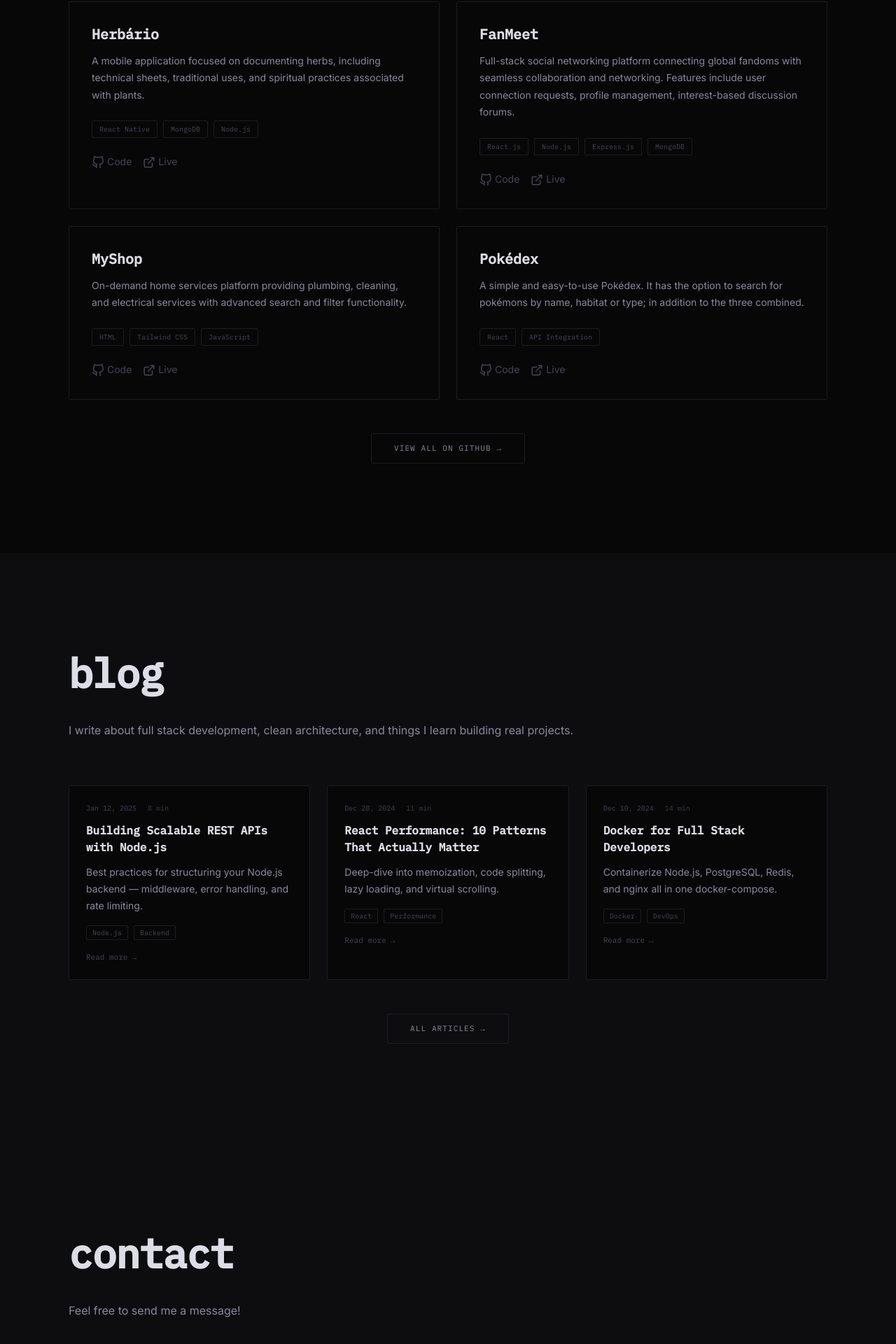
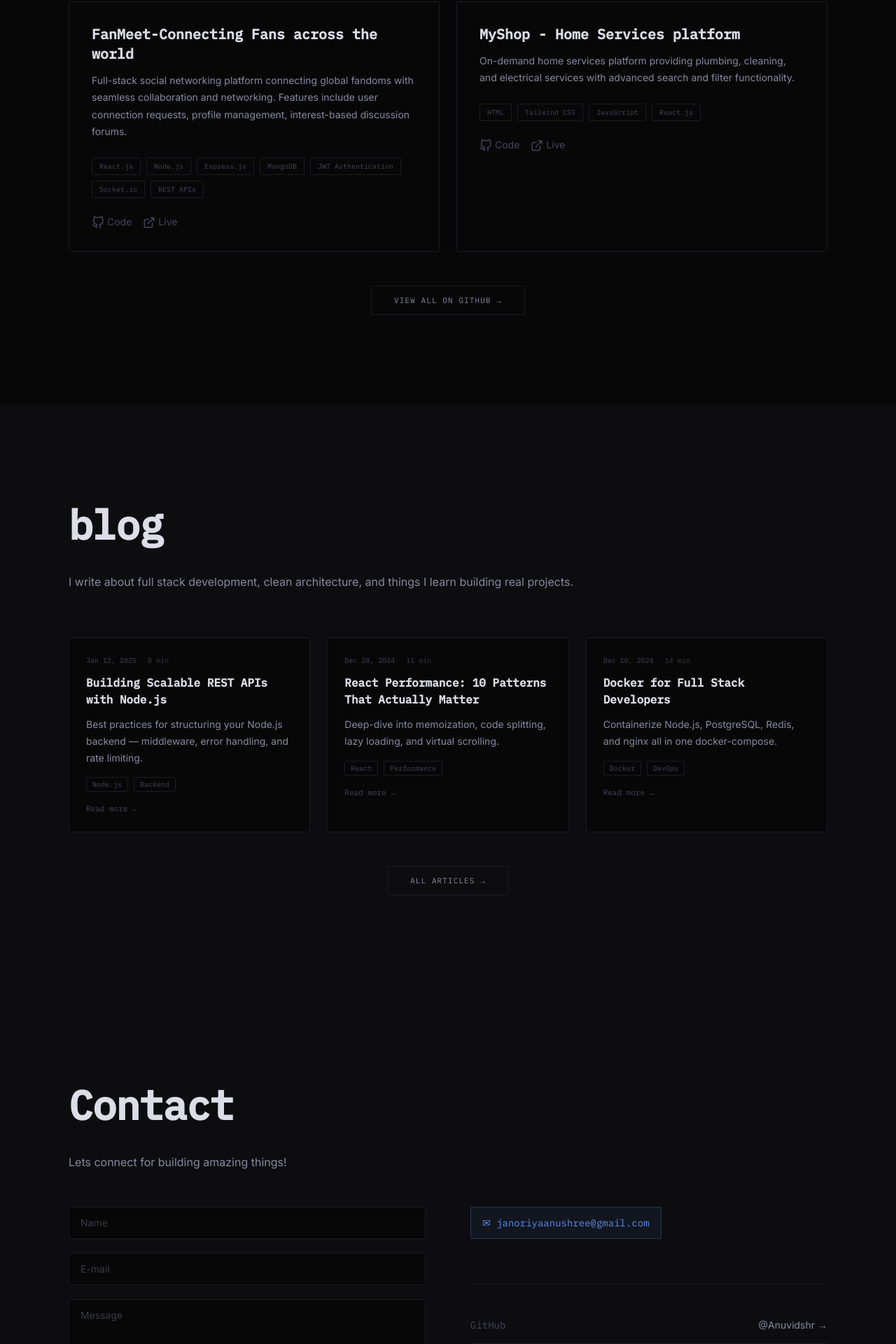
Before and after one commit to Anuvidshr/Anushree-Portfolio, a React (Create React App) app: page / in a window 1280 px wide. Shown: the part 3530-5450 px from the top of the page at 70% size. Built offline with nearby package versions, Linux system fonts and the light colour scheme.

Commit message:
fix build errors

```diff
--- a/src/App.js
+++ b/src/App.js
@@ -40,17 +40,21 @@ function Cursor() {
   );
 }
 
-export function useInView(options = {}) {
+export function useInView(options) {
   const ref = useRef(null);
   const [inView, setInView] = useState(false);
+  const threshold = options?.threshold ?? 0.12;
+  const root = options?.root ?? null;
+  const rootMargin = options?.rootMargin ?? '0px';
+
   useEffect(() => {
     const obs = new IntersectionObserver(
       ([e]) => { if (e.isIntersecting) { setInView(true); obs.disconnect(); } },
-      { threshold: 0.12, ...options }
+      { threshold, root, rootMargin }
     );
     if (ref.current) obs.observe(ref.current);
     return () => obs.disconnect();
-  }, []);
+  }, [threshold, root, rootMargin]);
   return [ref, inView];
 }
 
--- a/src/components/Contact.js
+++ b/src/components/Contact.js
@@ -2,27 +2,32 @@ import React, { useState } from 'react';
 import { useInView } from '../App';
 
 const socials = [
-  { label: 'GitHub', url: 'https://github.com/Anuridshi', user: '@Anuridshi' },
+  { label: 'GitHub', url: 'https://github.com/Anuvidshr', user: '@Anuvidshr' },
   { label: 'LinkedIn', url: 'https://linkedin.com/in/anushree-janoriya', user: '/in/anushree-janoriya' },
-  { label: 'Phone', url: 'tel:+919302821132', user: '+91 9302821132' },
+  { label: 'Phone', url: 'tel:+919302321112', user: '+91 9302321112' },
 ];
 
 export default function Contact() {
   const [ref, inView] = useInView();
   const [form, setForm] = useState({ name: '', email: '', message: '' });
-  const [sent, setSent] = useState(false);
-  const [loading, setLoading] = useState(false);
+  const [status, setStatus] = useState('idle');
 
   const handle = e => setForm({ ...form, [e.target.name]: e.target.value });
 
-  const submit = async (e) => {
+  const submit = (e) => {
     e.preventDefault();
-    setLoading(true);
-    await new Promise(r => setTimeout(r, 1000));
-    setLoading(false);
-    setSent(true);
+
+    const subject = encodeURIComponent(`Portfolio Contact from ${form.name}`);
+    const body = encodeURIComponent(
+      `Name: ${form.name}\nEmail: ${form.email}\n\nMessage:\n${form.message}`
+    );
+    const gmailComposeUrl = `https://mail.google.com/mail/?view=cm&fs=1&to=janoriyaanushree@gmail.com&su=${subject}&body=${body}`;
+
+    window.open(gmailComposeUrl, '_blank', 'noopener,noreferrer');
+
+    setStatus('opened');
     setForm({ name: '', email: '', message: '' });
-    setTimeout(() => setSent(false), 5000);
+    setTimeout(() => setStatus('idle'), 6000);
   };
 
   const inputClass = "bg-bg border border-border text-textprimary font-sans text-sm px-4 py-3 rounded-sm outline-none focus:border-accent transition-all placeholder:text-textdim w-full";
@@ -34,11 +39,11 @@ export default function Contact() {
 
           <h2 className="font-mono font-bold text-textprimary mb-6"
             style={{ fontSize: 'clamp(38px, 5vw, 58px)', letterSpacing: '-0.02em' }}>
-            contact
+            Contact
           </h2>
 
           <p className="text-textsecondary text-base leading-[1.85] mb-12 max-w-3xl">
-            Feel free to send me a message!
+            Lets connect for building amazing things!
           </p>
 
           <div className="grid grid-cols-1 lg:grid-cols-2 gap-16">
@@ -54,26 +59,24 @@ export default function Contact() {
                 <textarea name="message" value={form.message} onChange={handle} rows={6} placeholder="Message" required className={`${inputClass} resize-y`} />
               </div>
 
-              <button type="submit" disabled={loading}
-                className={`self-start bg-accent text-white font-mono text-[11px] uppercase tracking-widest px-8 py-3 rounded-sm transition-all ${
-                  loading ? 'opacity-60 pointer-events-none' : 'hover:opacity-85 hover:-translate-y-0.5'
-                }`}>
-                {loading ? 'Sending...' : 'Send'}
+              <button type="submit"
+                className="self-start bg-accent text-white font-mono text-[11px] uppercase tracking-widest px-8 py-3 rounded-sm transition-all hover:opacity-85 hover:-translate-y-0.5">
+                Send
               </button>
 
-              {sent && (
+              {status === 'opened' && (
                 <div className="flex items-center gap-2.5 px-4 py-3 rounded-sm font-mono text-xs text-accentgreen"
                   style={{ background: 'rgba(78,204,163,0.08)', border: '1px solid rgba(78,204,163,0.25)' }}>
-                  ✓ Message sent! I'll get back to you soon.
+                  ✓ Gmail compose opened. Click Send in Gmail to deliver your message.
                 </div>
               )}
             </form>
 
             <div>
-              <a href="mailto:janoriya.anushree@gmail.com"
+              <a href="mailto:janoriyaanushree@gmail.com"
                 className="inline-flex items-center gap-2.5 font-mono text-sm text-accent px-4 py-3 rounded-sm mb-8"
                 style={{ border: '1px solid rgba(91,141,238,0.25)', background: 'rgba(91,141,238,0.07)' }}>
-                ✉ janoriya.anushree@gmail.com
+                ✉ janoriyaanushree@gmail.com
               </a>
 
               <div className="border-t border-border pt-8 mt-8">
--- a/src/components/Hero.js
+++ b/src/components/Hero.js
@@ -2,9 +2,9 @@ import React, { useEffect, useState } from 'react'
 import profilePic from '../Picspdf/profilepic.png';
 
 const socials = [
-  { url: 'https://github.com/Anuridshi', icon: 'M9 19c-5 1.5-5-2.5-7-3m14 6v-3.87a3.37 3.37 0 0 0-.94-2.61c3.14-.35 6.44-1.54 6.44-7A5.44 5.44 0 0 0 20 4.77 5.07 5.07 0 0 0 19.91 1S18.73.65 16 2.48a13.38 13.38 0 0 0-7 0C6.27.65 5.09 1 5.09 1A5.07 5.07 0 0 0 5 4.77a5.44 5.44 0 0 0-1.5 3.78c0 5.42 3.3 6.61 6.44 7A3.37 3.37 0 0 0 9 18.13V22' },
+  { url: 'https://github.com/Anuvidshr', icon: 'M9 19c-5 1.5-5-2.5-7-3m14 6v-3.87a3.37 3.37 0 0 0-.94-2.61c3.14-.35 6.44-1.54 6.44-7A5.44 5.44 0 0 0 20 4.77 5.07 5.07 0 0 0 19.91 1S18.73.65 16 2.48a13.38 13.38 0 0 0-7 0C6.27.65 5.09 1 5.09 1A5.07 5.07 0 0 0 5 4.77a5.44 5.44 0 0 0-1.5 3.78c0 5.42 3.3 6.61 6.44 7A3.37 3.37 0 0 0 9 18.13V22' },
   { url: 'https://linkedin.com/in/anushree-janoriya', icon: 'M16 8a6 6 0 0 1 6 6v7h-4v-7a2 2 0 0 0-2-2 2 2 0 0 0-2 2v7h-4v-7a6 6 0 0 1 6-6z M2 9h4v12H2z M4 6a2 2 0 1 0 0-4 2 2 0 0 0 0 4z' },
-  { url: 'https://twitter.com/anushree_janoriya', icon: 'M22.46 6c-.77.35-1.6.58-2.46.69a4.3 4.3 0 0 0 1.88-2.37 8.6 8.6 0 0 1-2.72 1.04 4.28 4.28 0 0 0-7.3 3.9A12.15 12.15 0 0 1 3.1 4.9a4.28 4.28 0 0 0 1.33 5.71 4.24 4.24 0 0 1-1.94-.54v.05a4.28 4.28 0 0 0 3.43 4.2 4.34 4.34 0 0 1-1.93.07 4.28 4.28 0 0 0 4 2.97A8.58 8.58 0 0 1 2 19.54a12.1 12.1 0 0 0 6.56 1.92c7.87 0 12.17-6.52 12.17-12.17v-.55A8.7 8.7 0 0 0 22.46 6z' },
+  { url: 'https://twitter.com/AnushreeJanori1', icon: 'M22.46 6c-.77.35-1.6.58-2.46.69a4.3 4.3 0 0 0 1.88-2.37 8.6 8.6 0 0 1-2.72 1.04 4.28 4.28 0 0 0-7.3 3.9A12.15 12.15 0 0 1 3.1 4.9a4.28 4.28 0 0 0 1.33 5.71 4.24 4.24 0 0 1-1.94-.54v.05a4.28 4.28 0 0 0 3.43 4.2 4.34 4.34 0 0 1-1.93.07 4.28 4.28 0 0 0 4 2.97A8.58 8.58 0 0 1 2 19.54a12.1 12.1 0 0 0 6.56 1.92c7.87 0 12.17-6.52 12.17-12.17v-.55A8.7 8.7 0 0 0 22.46 6z' },
 ];
 
 export default function Hero() {
--- a/src/components/Projects.js
+++ b/src/components/Projects.js
@@ -1,38 +1,22 @@
-import React, { useState } from 'react';
+import React from 'react';
 import { useInView } from '../App';
 
 const projects = [
   {
     id: 1,
-    title: 'Herbário',
-    desc: 'A mobile application focused on documenting herbs, including technical sheets, traditional uses, and spiritual practices associated with plants.',
-    tags: ['React Native', 'MongoDB', 'Node.js'],
-    link: '#',
-    github: '#'
+    title: 'FanMeet-Connecting Fans across the world',
+    desc: 'Full-stack social networking platform connecting global fandoms with seamless collaboration and networking. Features include user connection requests, profile management, interest-based discussion forums.',
+    tags: ['React.js', 'Node.js', 'Express.js', 'MongoDB', 'JWT Authentication', 'Socket.io', 'REST APIs'],
+    link: 'https://fanmeet.vercel.app/',
+    github: 'https://github.com/Anuvidshr/FanMeet-Backend'
   },
   {
     id: 2,
-    title: 'FanMeet',
-    desc: 'Full-stack social networking platform connecting global fandoms with seamless collaboration and networking. Features include user connection requests, profile management, interest-based discussion forums.',
-    tags: ['React.js', 'Node.js', 'Express.js', 'MongoDB'],
-    link: '#',
-    github: '#'
-  },
-  {
-    id: 3,
-    title: 'MyShop',
+    title: 'MyShop - Home Services platform',
     desc: 'On-demand home services platform providing plumbing, cleaning, and electrical services with advanced search and filter functionality.',
-    tags: ['HTML', 'Tailwind CSS', 'JavaScript'],
-    link: '#',
-    github: '#'
-  },
-  {
-    id: 4,
-    title: 'Pokédex',
-    desc: 'A simple and easy-to-use Pokédex. It has the option to search for pokémons by name, habitat or type; in addition to the three combined.',
-    tags: ['React', 'API Integration'],
-    link: '#',
-    github: '#'
+    tags: ['HTML', 'Tailwind CSS', 'JavaScript', 'React.js'],
+    link: 'https://myshop-two-gold.vercel.app/',
+    github: 'https://github.com/Anuvidshr/Myshop'
   },
 ];
 
@@ -99,7 +83,7 @@ export default function Projects() {
         </div>
 
         <div className="flex justify-center mt-12">
-          <a href="https://github.com/Anuridshi" target="_blank" rel="noreferrer"
+          <a href="https://github.com/AnuVidshr" target="_blank" rel="noreferrer"
             className="border border-border text-textsecondary font-mono text-[11px] uppercase tracking-widest px-8 py-3 rounded-sm hover:border-accent hover:text-accent hover:-translate-y-0.5 transition-all">
             View All on GitHub →
           </a>
```
